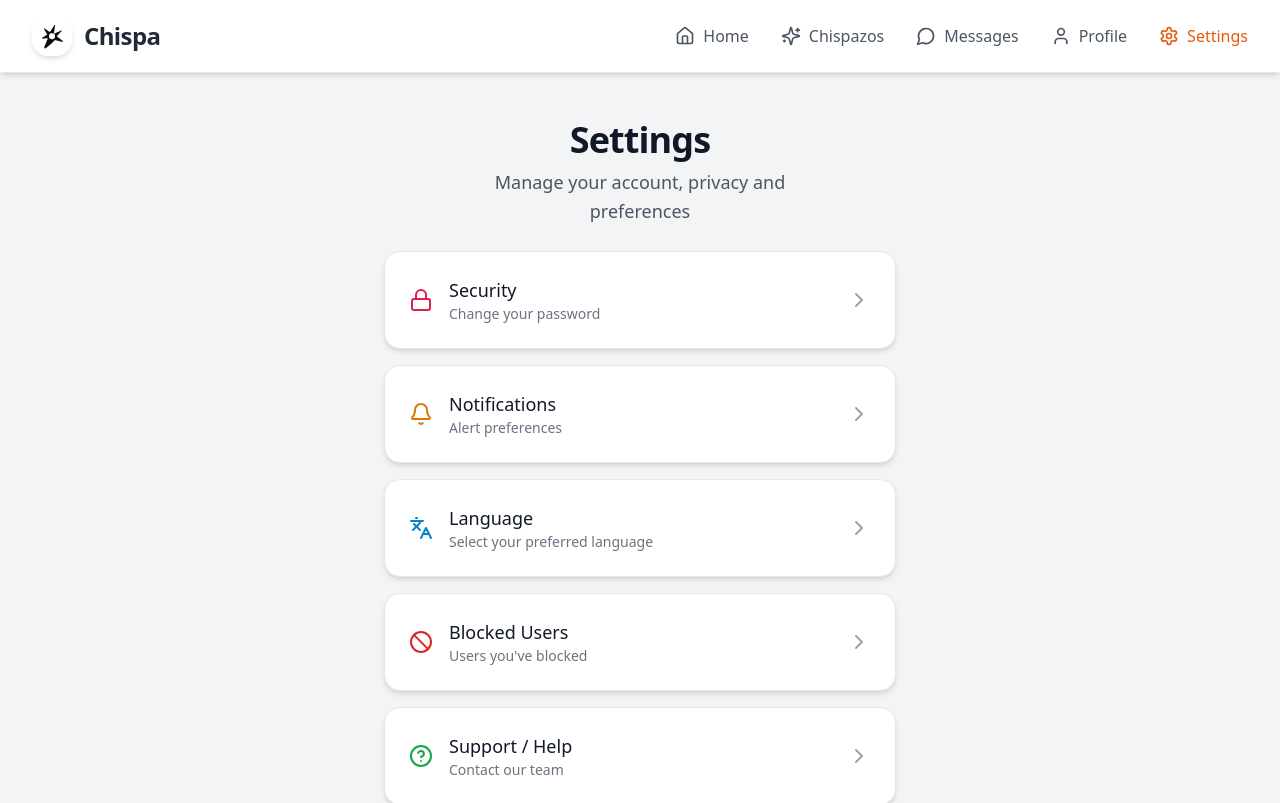
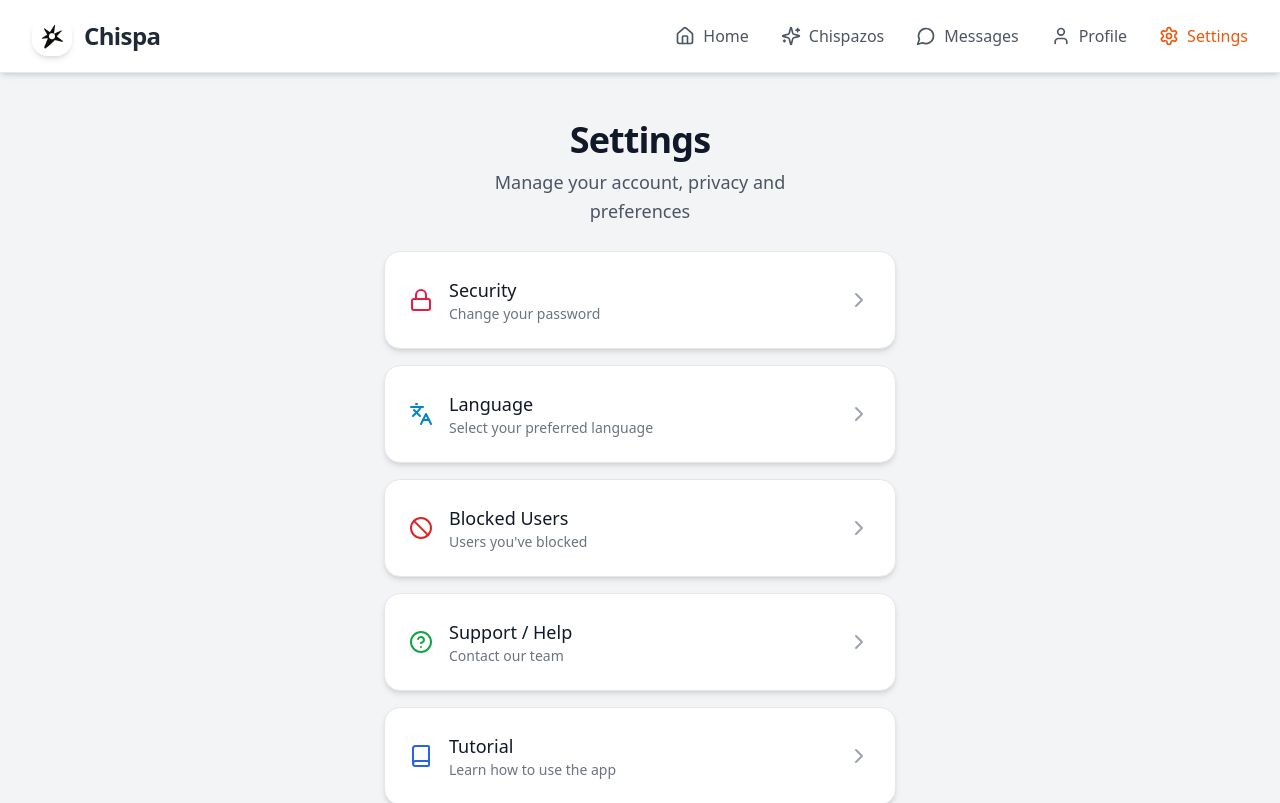
Before and after one commit to JaviDaw1/chispa-app1, a React (Vite) app: page /settings in a window 1280 px wide. Shown: the top 803 px of the page. Built offline with nearby package versions, Linux system fonts and the light colour scheme; sample sign-in values are in the browser's storage.

Commit message:
[chs] some changes in edit profile

```diff
--- a/src/components/EditProfileForm.jsx
+++ b/src/components/EditProfileForm.jsx
@@ -44,7 +44,7 @@ export default function EditProfileForm({
 
       <div className="grid grid-cols-1 lg:grid-cols-2 gap-6">
         {/* First Name */}
-        <div>
+        {/* <div>
           <label className="block text-sm font-medium text-gray-700 dark:text-gray-300 mb-1">
             {translate("signup.firstname")}*
           </label>
@@ -56,10 +56,10 @@ export default function EditProfileForm({
             className="w-full px-3 py-2 border border-gray-300 dark:border-gray-600 rounded-md bg-white dark:bg-gray-700 text-gray-900 dark:text-gray-100"
             required
           />
-        </div>
+        </div> */}
 
         {/* Last Name */}
-        <div>
+        {/* <div>
           <label className="block text-sm font-medium text-gray-700 dark:text-gray-300 mb-1">
             {translate("signup.lastname")}*
           </label>
@@ -71,10 +71,10 @@ export default function EditProfileForm({
             className="w-full px-3 py-2 border border-gray-300 dark:border-gray-600 rounded-md bg-white dark:bg-gray-700 text-gray-900 dark:text-gray-100"
             required
           />
-        </div>
+        </div> */}
 
         {/* Gender */}
-        <div>
+        {/* <div>
           <label className="block text-sm font-medium text-gray-700 dark:text-gray-300 mb-1">
             {translate("signup.gender")}*
           </label>
@@ -89,10 +89,10 @@ export default function EditProfileForm({
             <option value="FEMALE">{translate("common.female")}</option>
             <option value="OTHER">{translate("common.other")}</option>
           </select>
-        </div>
+        </div> */}
 
         {/* Birthdate */}
-        <div>
+        {/* <div>
           <label className="block text-sm font-medium text-gray-700 dark:text-gray-300 mb-1">
             {translate("signup.birthdate")}*
           </label>
@@ -104,10 +104,10 @@ export default function EditProfileForm({
             className="w-full px-3 py-2 border border-gray-300 dark:border-gray-600 rounded-md bg-white dark:bg-gray-700 text-gray-900 dark:text-gray-100"
             required
           />
-        </div>
+        </div> */}
 
         {/* Location Autocomplete */}
-        <div>
+        {/* <div>
           <label className="block text-sm font-medium text-gray-700 dark:text-gray-300 mb-1">
             {translate("signup.location")}
           </label>
@@ -133,7 +133,7 @@ export default function EditProfileForm({
               inputClassName="pl-10 w-full px-3 py-2 border border-gray-300 dark:border-gray-600 rounded-md bg-white dark:bg-gray-700 text-gray-900 dark:text-gray-100"
             />
           </div>
-        </div>
+        </div> */}
 
         {/* Preferred Relationship */}
         <div>
--- a/src/pages/Settings.jsx
+++ b/src/pages/Settings.jsx
@@ -99,13 +99,13 @@ export default function Settings() {
               subtitle: t("settings.security_sub"),
               aria: "settings.security",
             },
-            {
-              to: "/settings/notifications",
-              icon: <Bell className="text-amber-600 w-6 h-6" />,
-              title: t("settings.notifications"),
-              subtitle: t("settings.notifications_sub"),
-              aria: "settings.notifications",
-            },
+            // {
+            //   to: "/settings/notifications",
+            //   icon: <Bell className="text-amber-600 w-6 h-6" />,
+            //   title: t("settings.notifications"),
+            //   subtitle: t("settings.notifications_sub"),
+            //   aria: "settings.notifications",
+            // },
             {
               to: "/settings/languages",
               icon: <Languages className="text-sky-600 w-6 h-6" />,
```
